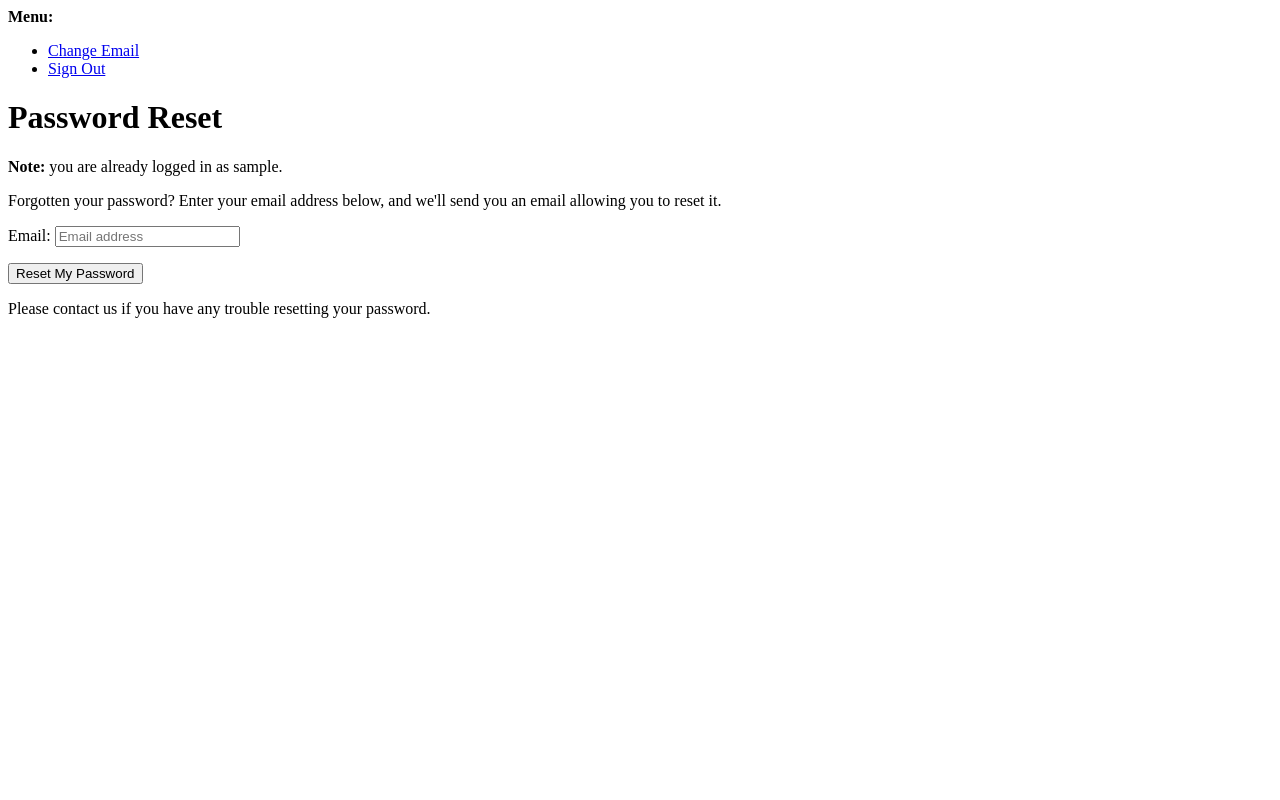
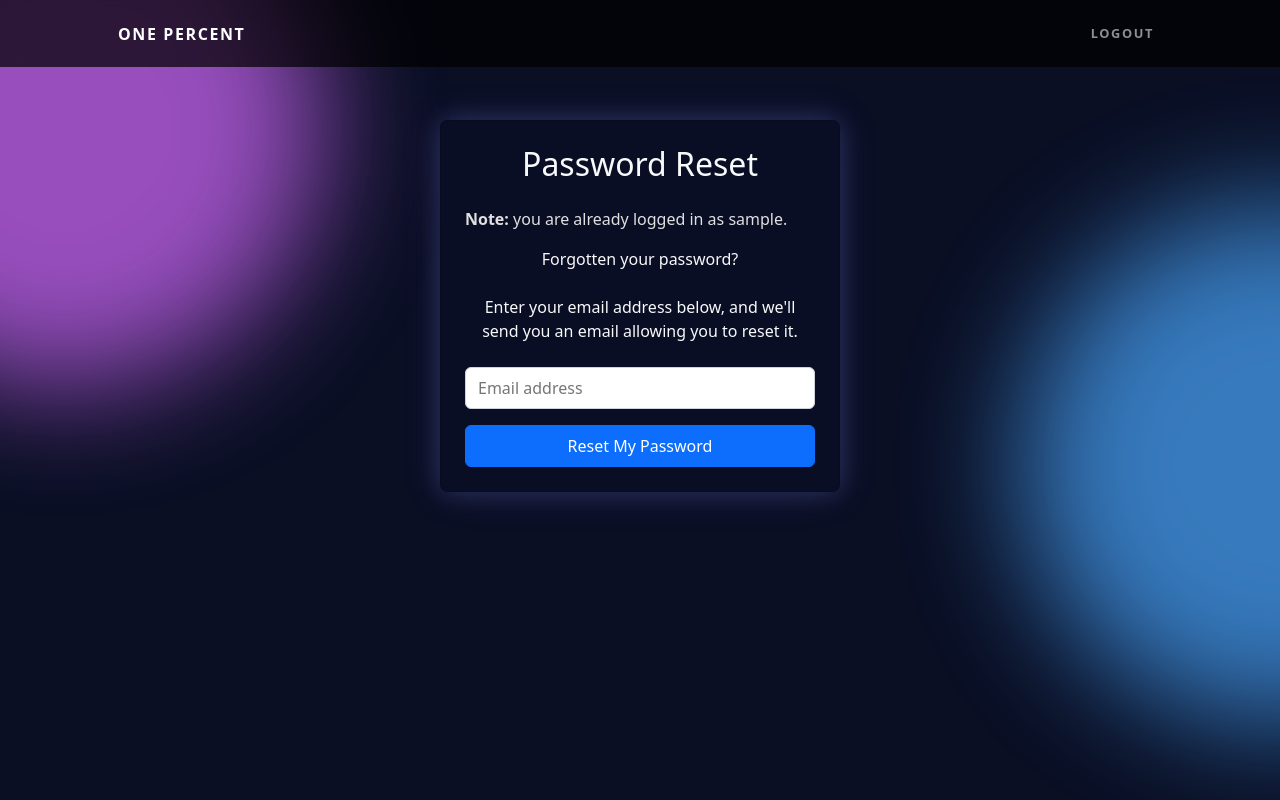
Before and after one commit to AlexThoma5/one_percent, a Django app: page /accounts/password/reset/ in a window 1280 px wide. Run offline with Django 4.2, Linux system fonts and the light colour scheme; the visitor is signed in with stand-in values (Sample User, id 1); some libraries are stand-ins or nearby versions.

Commit message:
Add password_reset page template and styling for user authentication

```diff
--- a/static/css/style.css
+++ b/static/css/style.css
@@ -237,6 +237,7 @@ body {
 
 /* Hide labels only for text/password inputs inside the card, keeps labels visible to wave tool - Code taken from chatGPT */
 .card form label[for="id_login"],
+.card form label[for="id_email"],
 .card form label[for="id_password"] {
     position: absolute !important;
     width: 1px !important;
@@ -248,6 +249,7 @@ body {
 
 /* Code taken from chatGPT */
 .card form input[type="text"],
+.card form input[type="email"],
 .card form input[type="password"] {
     display: block;
     width: 100%;
@@ -262,6 +264,7 @@ body {
 
 /* focus effect - Code taken from chatGPT */
 .card form input[type="text"]:focus,
+.card form input[type="email"]:focus,
 .card form input[type="password"]:focus {
     border-color: #86b7fe;
     outline: 0;
--- a/templates/account/password_reset.html
+++ b/templates/account/password_reset.html
@@ -1,4 +1,4 @@
-{% extends "account/base.html" %}
+{% extends "base.html" %}
 
 {% load i18n %}
 {% load account %}
@@ -7,18 +7,21 @@
 
 {% block content %}
 
-    <h1>{% trans "Password Reset" %}</h1>
+<div class="d-flex justify-content-center align-items-center">
+  <div class="card rounded-3 p-4 mt-5 form-card" data-aos="fade-up" data-aos-once="true" data-aos-duration="1500">
+    <h1 class="text-center mb-4 text-light h2">{% trans "Password Reset" %}</h1>
     {% if user.is_authenticated %}
     {% include "account/snippets/already_logged_in.html" %}
     {% endif %}
-
-    <p>{% trans "Forgotten your password? Enter your email address below, and we'll send you an email allowing you to reset it." %}</p>
+    <p class="text-center text-light medium mb-4">{% trans "Forgotten your password?" %}</p>
+    <p class="text-center text-light medium mb-4">{% trans "Enter your email address below, and we'll send you an email allowing you to reset it." %}</p>
 
     <form method="POST" action="{% url 'account_reset_password' %}" class="password_reset">
         {% csrf_token %}
         {{ form.as_p }}
-        <input type="submit" value="{% trans 'Reset My Password' %}" />
+        <input type="submit" class="btn btn-primary w-100 py-2" value="{% trans 'Reset My Password' %}" />
     </form>
+  </div>
+</div>
 
-    <p>{% blocktrans %}Please contact us if you have any trouble resetting your password.{% endblocktrans %}</p>
 {% endblock content %}
```
